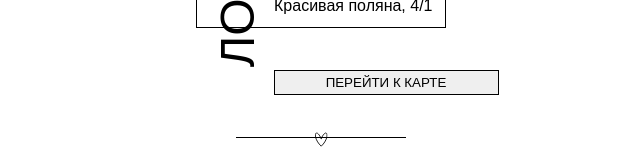
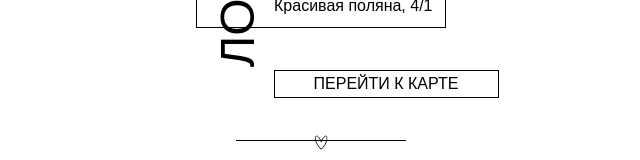
Before and after one commit to lerkooow/WeddingWebsite, a Next.js app: page / in a window 1280 px wide. Shown: the part 606-766 px from the top of the page, without its empty margins (319-959 px from the left). Built offline with nearby package versions, Linux system fonts and the light colour scheme; a web font is replaced by a local one.

Commit message:
fix button

```diff
--- a/src/app/components/Button/Button.module.scss
+++ b/src/app/components/Button/Button.module.scss
@@ -1,4 +1,5 @@
-.button {
+.button,
+.link {
   max-width: 225px;
   width: 100%;
   border: 1px solid #000;
@@ -7,10 +8,12 @@
   text-decoration: none;
   color: #000;
   transition: all 0.3s ease;
+  background-color: transparent;
 
   p {
     display: flex;
-    justify-content: flex-end;
+    justify-content: center;
+    font-family: var(--font-alumni);
   }
 
   &:hover {
--- a/src/app/components/Button/Button.tsx
+++ b/src/app/components/Button/Button.tsx
@@ -14,14 +14,14 @@ export const Button = ({ children, href = "#", link }: TButtonProps) => {
   return (
     <>
       {link ? (
-        <Link href={href} className={s.button} target="_blank" rel="noopener noreferrer">
+        <Link href={href} className={s.link} target="_blank" rel="noopener noreferrer">
           <div>
             <p>{children}</p>
           </div>
         </Link>
       ) : (
         <button className={s.button} type="submit">
-          {children}
+          <p>{children}</p>
         </button>
       )}
     </>
--- a/src/app/components/Location/Location.tsx
+++ b/src/app/components/Location/Location.tsx
@@ -16,7 +16,9 @@ export const Location = () => {
         </div>
       </div>
       <div className={s.location__button}>
-        <Button href="https://go.2gis.com/yf54F">ПЕРЕЙТИ К КАРТЕ</Button>
+        <Button href="https://go.2gis.com/yf54F" link>
+          ПЕРЕЙТИ К КАРТЕ
+        </Button>
       </div>
     </>
   );
```
